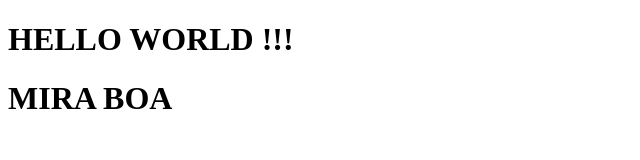
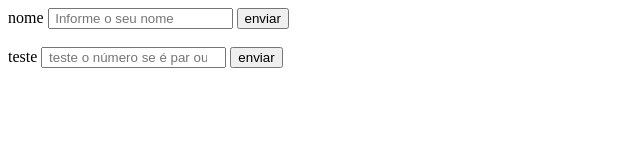
Before and after one commit to JacielCastro/UC05_DESKTOP, an Electron app: page Aula_01/index.html in a window 800 px wide. Shown: the whole page, without its empty margins (0-640 px from the left). Drawn offline with Linux system fonts and the light colour scheme.

Commit message:
:books: -- Atualização --

```diff
--- a/Aula_01/index.html
+++ b/Aula_01/index.html
@@ -6,7 +6,34 @@
     <title> PRIMEIROS PASSO EM ELECTRON </title>
 </head>
 <body>
-    <h1> HELLO WORLD !!!</h1>
-    <h1> MIRA BOA </h1>
+    <!-- <h1> HELLO WORLD !!!</h1>
+    <h1> MIRA BOA está de folga !!! </h1> -->
+    <label for="nome"> nome </label>
+    <input type="text" id="nome" placeholder=" Informe o seu nome ">
+    <button id=" botao" onclick="pegarNome()"> enviar </button>
+    <br><br>
+    <label for="teste"> teste </label>
+    <input type="number" id="teste" placeholder=" teste o número se é par ou impar">
+    <button id="botao_teste" onclick="testeImpar_Par()"> enviar </button>
+
+    <script>
+        function testeImpar_Par() {
+            let numero = document.getElementById('teste').value
+            if (teste % 2 === 0) {
+                alert(`O número ${botao_teste}} é Par`);
+            }else{
+                alert(`O número ${teste} é Impar`);
+            }
+            alert(`O resultado do teste --> ${teste}`)
+            document.getElementById('teste').value = ''
+        }
+        function pegarNome() {
+            let conteudo = document.getElementById('nome').value
+            alert(`Olá ${conteudo}`)
+            document.getElementById('nome').value = ''
+            document.getElementById('texto').innerHTML = `olá, ${conkteudo} !!!`
+        }
+
+    </script>
 </body>
 </html>
--- a/Aula_01/main.js
+++ b/Aula_01/main.js
@@ -9,5 +9,8 @@ const criarjanela = () => {
 }
 app.whenReady().then(() => {
     criarjanela()
-    console.log('realizando Electron !!');
+    console.log('Electron funcionando!!');
 })
+.catch((erro)=> {
+    console.error(erro);
+})
```
